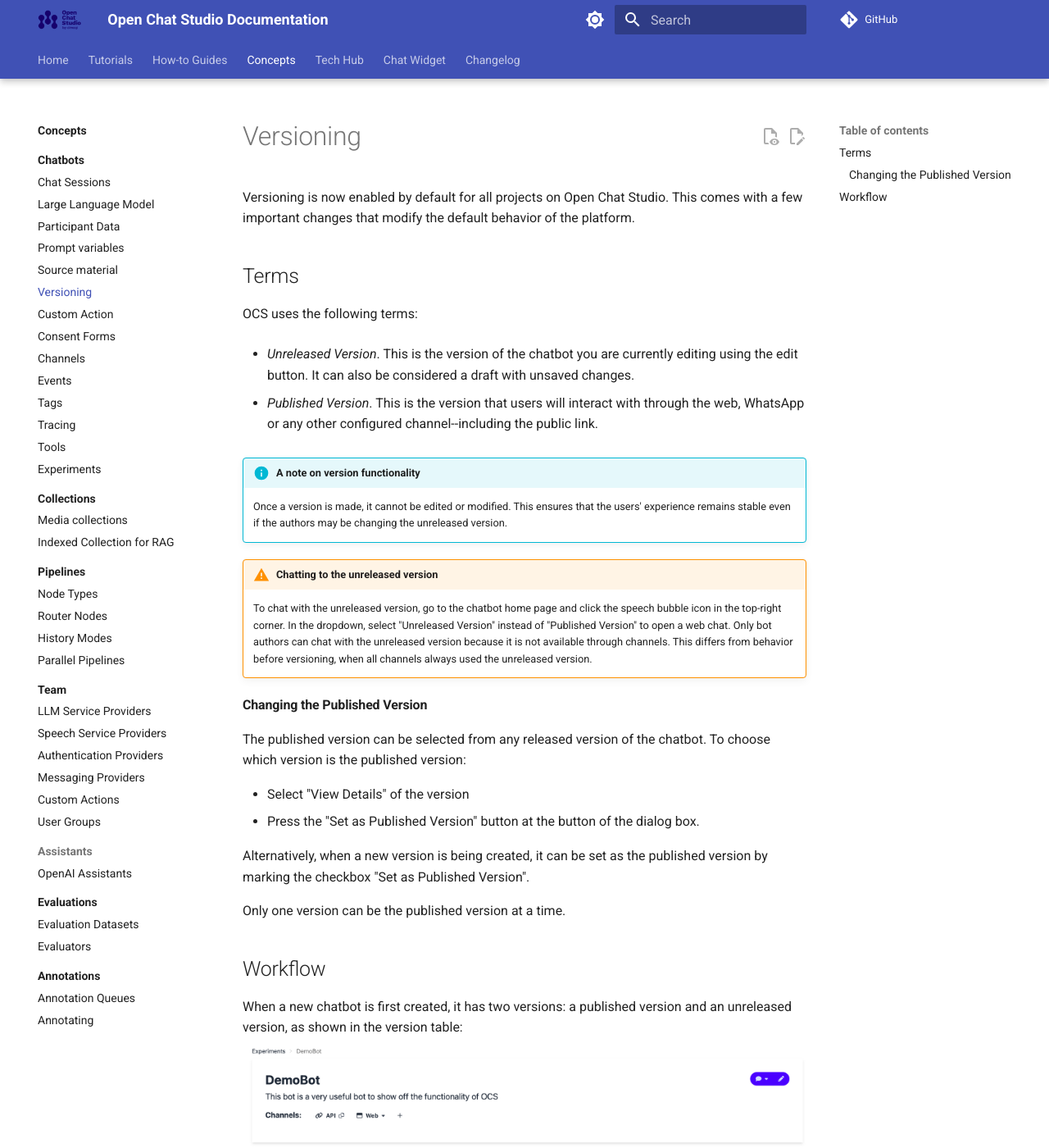
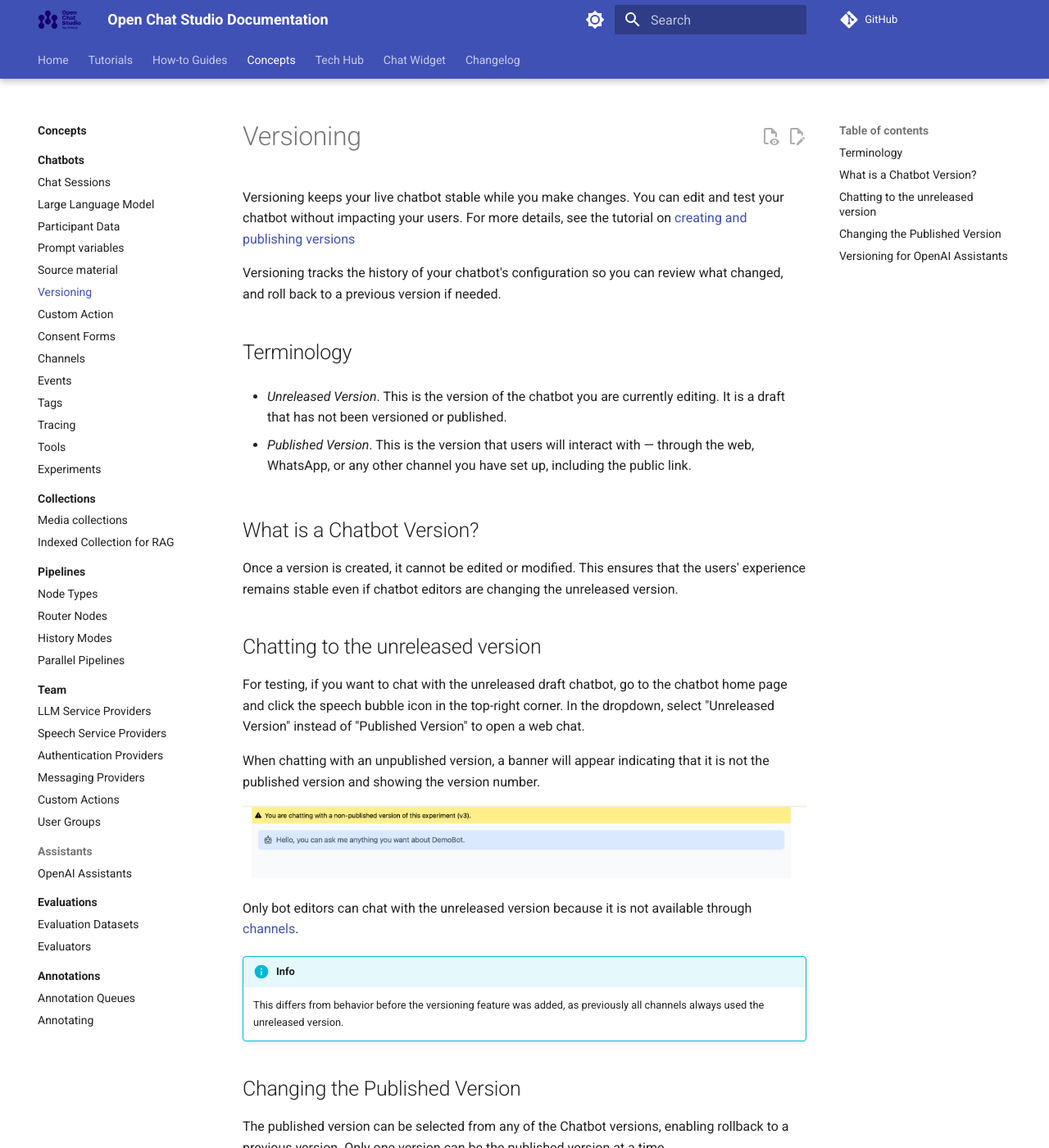
Before and after one commit to dimagi/open-chat-studio-docs, an MkDocs documentation site: the page built from docs/concepts/versioning.md, in a window 1280 px wide and 1400 px high. Shown: the whole window at 82% size. Built offline with MkDocs 1.6.1 and Material for MkDocs 9.7.7, drawn with Linux system fonts in a browser that asks for light colours; a script that is not in the unit is left out; comment, search, counter and statistics services are not loaded; some of the changed text lies outside the part shown.

Commit message:
Clarified versioning  and made a new tutorial for creating and publishing versions from the concept doc as it was inaccurate and outdated

```diff
--- a/docs/concepts/versioning.md
+++ b/docs/concepts/versioning.md
@@ -1,56 +1,43 @@
 # Versioning
 
-Versioning is now enabled by default for all projects on Open Chat Studio. This comes with a few important changes that modify the default behavior of the platform.
+Versioning keeps your live chatbot stable while you make changes. You can edit and test your chatbot without impacting your users. For more details, see the tutorial on [creating and publishing versions](../tutorials/versioning_steps.md)
 
-## Terms
-OCS uses the following terms:
+Versioning tracks the history of your chatbot's configuration so you can review what changed, and roll back to a previous version if needed.
 
-* *Unreleased Version*. This is the version of the chatbot you are currently editing using the edit button. It can also be considered a draft with unsaved changes.
 
-* *Published Version*. This is the version that users will interact with through the web, WhatsApp or any other configured channel--including the public link.
+## Terminology
 
-!!! info "A note on version functionality"
-    Once a version is made, it cannot be edited or modified. This ensures that the users' experience remains stable even if the authors may be changing the unreleased version.
+* *Unreleased Version*. This is the version of the chatbot you are currently editing. It is a draft that has not been versioned or published.
 
-!!! warning "Chatting to the unreleased version"
+* *Published Version*. This is the version that users will interact with — through the web, WhatsApp, or any other channel you have set up, including the public link.
 
-    To chat with the unreleased version, go to the chatbot home page and click the speech bubble icon in the top-right corner. In the dropdown, select "Unreleased Version" instead of "Published Version" to open a web chat. Only bot authors can chat with the unreleased version because it is not available through channels. This differs from behavior before versioning, when all channels always used the unreleased version.
+## What is a Chatbot Version?
 
-#### Changing the Published Version
-The published version can be selected from any released version of the chatbot. To choose which version is the published version:
+Once a version is created, it cannot be edited or modified. This ensures that the users' experience remains stable even if chatbot editors are changing the unreleased version.
 
-- Select "View Details" of the version
-- Press the "Set as Published Version" button at the button of the dialog box.
+## Chatting to the unreleased version
+For testing, if you want to chat with the unreleased draft chatbot, go to the chatbot home page and click the speech bubble icon in the top-right corner. In the dropdown, select "Unreleased Version" instead of "Published Version" to open a web chat.
 
-Alternatively, when a new version is being created, it can be set as the published version by marking the checkbox "Set as Published Version".
+When chatting with an unpublished version, a banner will appear indicating that it is not the published version and showing the version number.
 
+![Web chat unpublished version banner](images/version_web_chat.png)
+
+Only bot editors can chat with the unreleased version because it is not available through [channels](./channels.md).
+
+!!! info
+    This differs from behavior before the versioning feature was added, as previously all channels always used the unreleased version.
+
+## Changing the Published Version
+The published version can be selected from any of the Chatbot versions, enabling rollback to a previous version.
 Only one version can be the published version at a time.
 
-
-## Workflow
-
-When a new chatbot is first created, it has two versions: a published version and an unreleased version, as shown in the version table:
-![CVersion Table](images/version_table_after_exp_creation.png)
-
-After making changes to the unreleased version, you can create another version by either clicking the create version button in the table or navigating to the chatbot edit page and scrolling to the bottom. Note: this button is enabled only when changes have been made.
-![Edit Chatbot Action Buttons](images/version_edit_view_action_buttons.png)
-
-That will take you the the create new version page which will show you the difference between the previous version (note not the published version) and the unreleased version. Here, you can also set this newly created version as the published version. Also, there is an option to add a description to the version that will be shown in the version table to quickly remember the changes between versions.
-![Create Chatbot Version View](images/version_create_view.png)
-
-You now have a new released version. You will be directed back to the chatbot versions table, where it may take a few minutes for the version to be fully available. You can then chat with that version and view its details. The "View Details" page shows full specifications and lets you set the version as published or archive it.
-![Create Chatbot Version View](images/version_edit_view_action_buttons.png)
-
-If you click on the webchat button, for an unpublished version, there will be a banner indication that it's the unpublished version, and which version it is:
-![Create Chatbot Version View](images/version_web_chat.png)
+To publish a version, follow [Tutorial step 5](../tutorials/versioning_steps.md#step-5-publish-the-version)
 
 
-For this demo, I released a few more versions for this chatbot and changed the published version. To quickly see which version is published, look to the right of the chatbot name at the top of the chatbot home screen for the green version badge. In this example, "v2" indicates that version 2 is published. You can also confirm this in the table by checking for the checkmark on the published row.
-![Create Chatbot Version View](images/version_table_after.png)
-
+## Versioning for OpenAI Assistants
 
 !!! info "Versioning chatbots that use OpenAI Assistants"
-    Can this be done? Yes. When a chatbot that uses an OpenAI Assistant is released, no additional configuration is required. A read-only copy of the OpenAI Assistant is created in Open Chat Studio (see the Assistants tab) and in OpenAI, including all referenced files. The original OpenAI Assistant remains available and can still be modified in the unreleased chatbot version.
+    Yes, this is supported. When a new version is saved for a chatbot that uses an OpenAI Assistant, a snapshot copy of that assistant is automatically created — no extra setup needed. The original assistant remains available and can still be updated in the unreleased version.
 
 !!! warning "Modifying Assistants in OpenAI referenced by released versions"
 
--- a/mkdocs.yml
+++ b/mkdocs.yml
@@ -100,6 +100,7 @@
       - tutorials/first_chatbot.md
       - Configure LLM Providers: tutorials/configure_providers.md
       - Configure Message Providers: tutorials/configure_msg_providers.md
+      - Create & Publish Versions: tutorials/versioning_steps.md
   - How-to Guides:
       - how-to/index.md
       - how-to/workflow_cookbook.md
```
Also changed, not shown: docs/tutorials/versioning_steps.md (added, +42 -0 lines), docs/tutorials/images/version_create_view.png (renamed from docs/concepts/images/version_create_view.png), docs/tutorials/images/version_details_action_button.png (renamed from docs/concepts/images/version_details_action_button.png), docs/tutorials/images/version_edit_view_action_buttons.png (renamed from docs/concepts/images/version_edit_view_action_buttons.png), docs/tutorials/images/version_summary_action_buttons.png (added), docs/tutorials/images/version_table_after.png (renamed from docs/concepts/images/version_table_after.png), docs/tutorials/images/version_table_after_exp_creation.png (renamed from docs/concepts/images/version_table_after_exp_creation.png).
